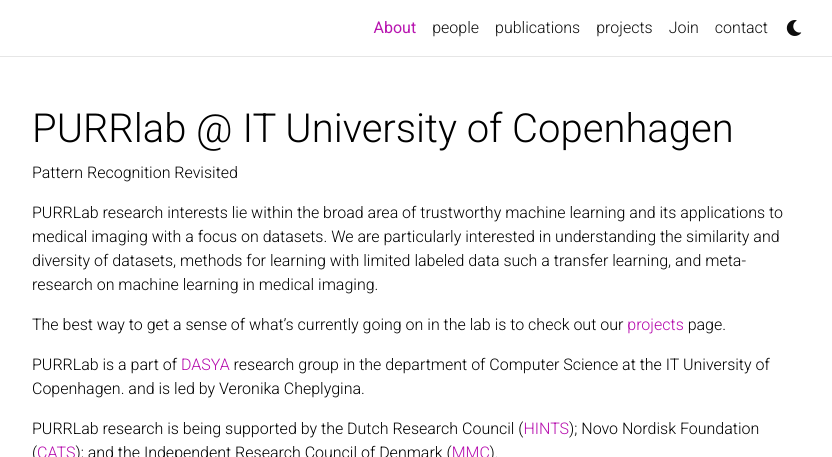
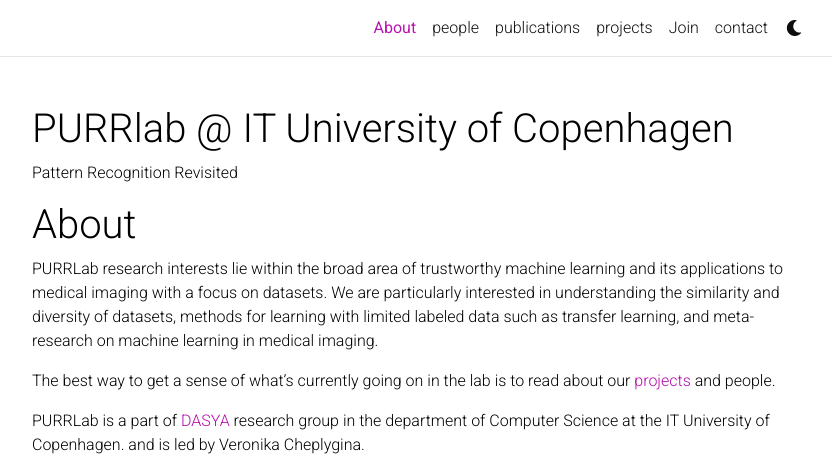
Before and after one commit to bethanychamberlain/testing, a Jekyll site: the page built from _pages/about.md, in a window 1280 px wide and 900 px high, cut to the strip 0-457 px from the top of the window. Shown: the whole strip, without its empty margins (223-1055 px from the left). Built offline with Jekyll 4.4.1, drawn with Linux system fonts in a browser that asks for light colours; emoji names are drawn with the system emoji font; comment, search, counter and statistics services are not loaded; a style sheet for code colours, icons or effects is not loaded.

Commit message:
Update about.md

```diff
--- a/_pages/about.md
+++ b/_pages/about.md
@@ -18,10 +18,11 @@
 social: true  # includes social icons at the bottom of the page
 ---
 
+# About
 
-PURRLab research interests lie within the broad area of trustworthy machine learning and its applications to medical imaging with a focus on datasets.  We are particularly interested in understanding the similarity and diversity of datasets, methods for learning with limited labeled data such a transfer learning, and meta-research on machine learning in medical imaging.
+PURRLab research interests lie within the broad area of trustworthy machine learning and its applications to medical imaging with a focus on datasets.  We are particularly interested in understanding the similarity and diversity of datasets, methods for learning with limited labeled data such as transfer learning, and meta-research on machine learning in medical imaging.
 
-The best way to get a sense of what’s currently going on in the lab is to check out our [projects](https://purrlab22.github.io/projects/) page.
+The best way to get a sense of what’s currently going on in the lab is to read about our [projects](https://purrlab22.github.io/projects/) and people.
 
 PURRLab is a part of [DASYA](https://dasya.itu.dk/) research group in the department of Computer Science at the IT University of Copenhagen. and is led by Veronika Cheplygina.
 
```
